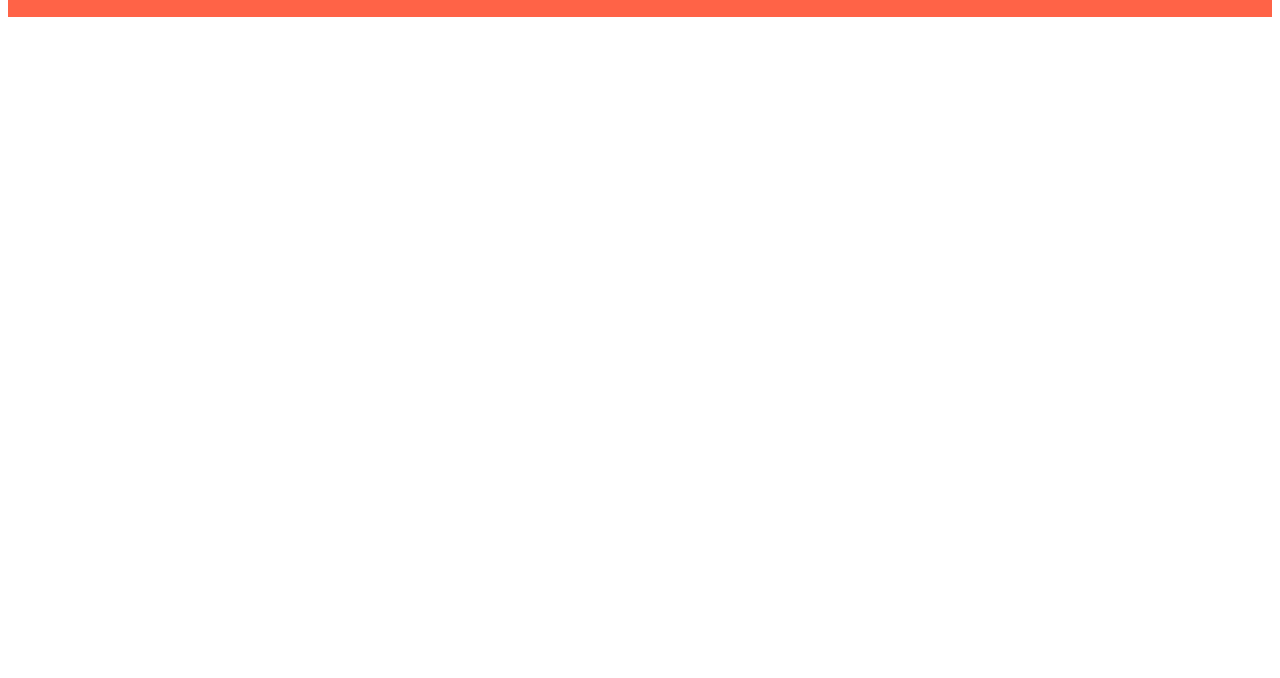
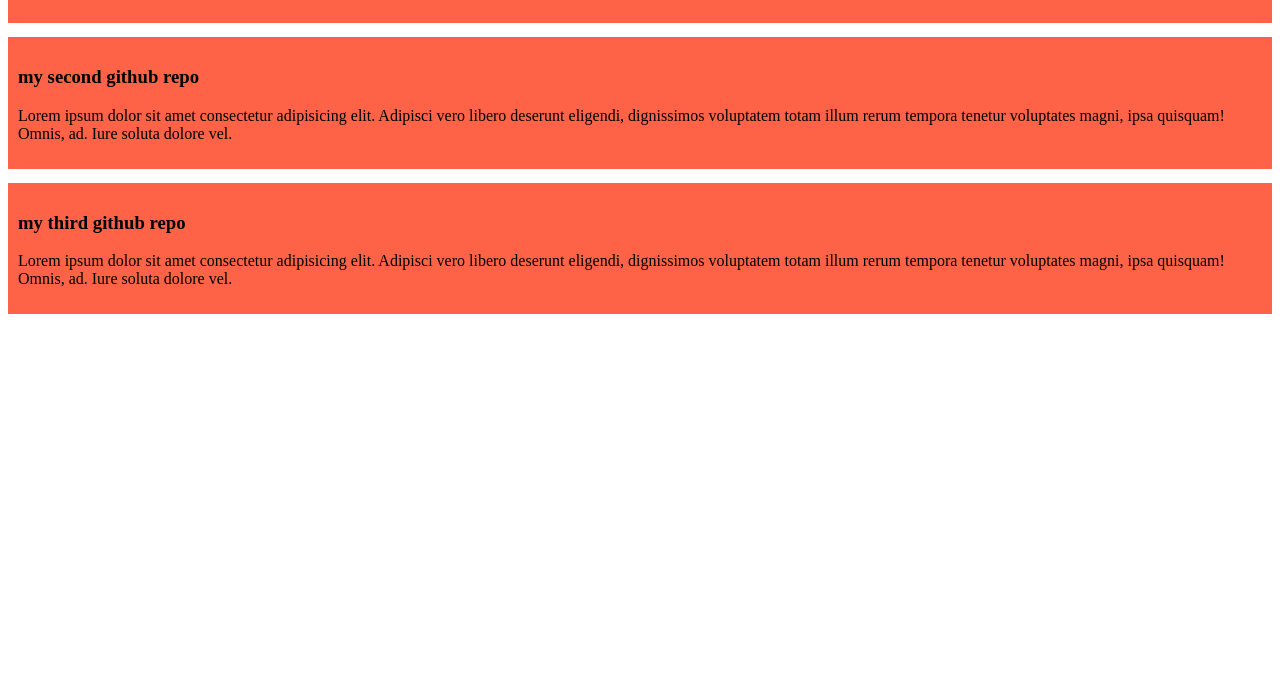
Before and after one commit to Gb-Gautam/my-first-github-repo, a plain HTML site: page index.html in a window 1280 px wide. Shown: the part 122-800 px from the top of the page. Drawn offline with Linux system fonts and the light colour scheme.

Commit message:
added more blog

```diff
--- a/index.html
+++ b/index.html
@@ -11,5 +11,13 @@
     <h3>my first github repo</h3>
     <p>Lorem ipsum dolor sit amet consectetur adipisicing elit. Adipisci vero libero deserunt eligendi, dignissimos voluptatem totam illum rerum tempora tenetur voluptates magni, ipsa quisquam! Omnis, ad. Iure soluta dolore vel.</p>
   </div>
+  <div>
+    <h3>my second github repo</h3>
+    <p>Lorem ipsum dolor sit amet consectetur adipisicing elit. Adipisci vero libero deserunt eligendi, dignissimos voluptatem totam illum rerum tempora tenetur voluptates magni, ipsa quisquam! Omnis, ad. Iure soluta dolore vel.</p>
+  </div>
+  <div>
+    <h3>my third github repo</h3>
+    <p>Lorem ipsum dolor sit amet consectetur adipisicing elit. Adipisci vero libero deserunt eligendi, dignissimos voluptatem totam illum rerum tempora tenetur voluptates magni, ipsa quisquam! Omnis, ad. Iure soluta dolore vel.</p>
+  </div>
 </body>
 </html>
--- a/styles/blog.css
+++ b/styles/blog.css
@@ -1,4 +1,5 @@
 div{
   background-color: tomato;
   padding: 10px;
+  margin: 14px 0px;
 }
```
